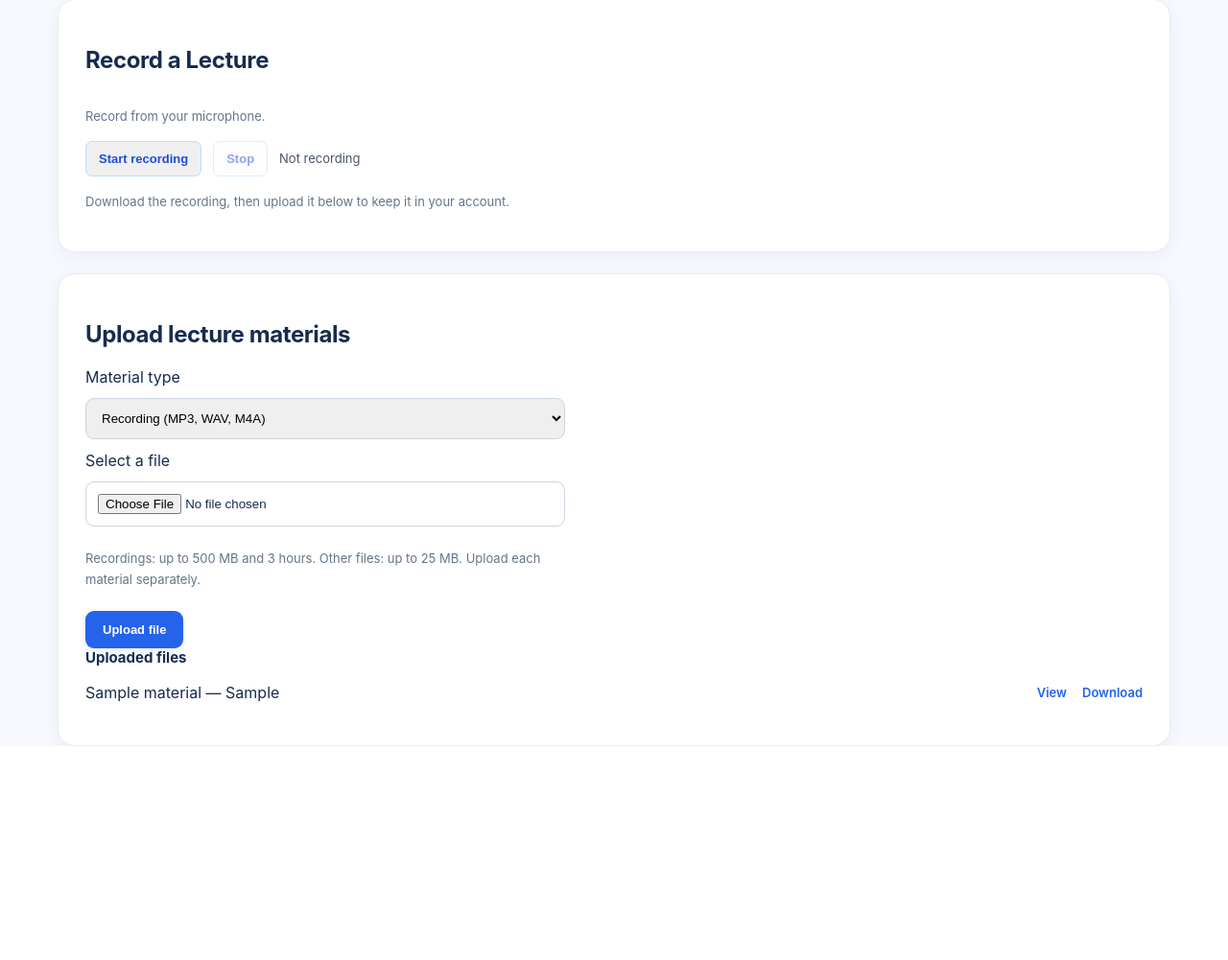
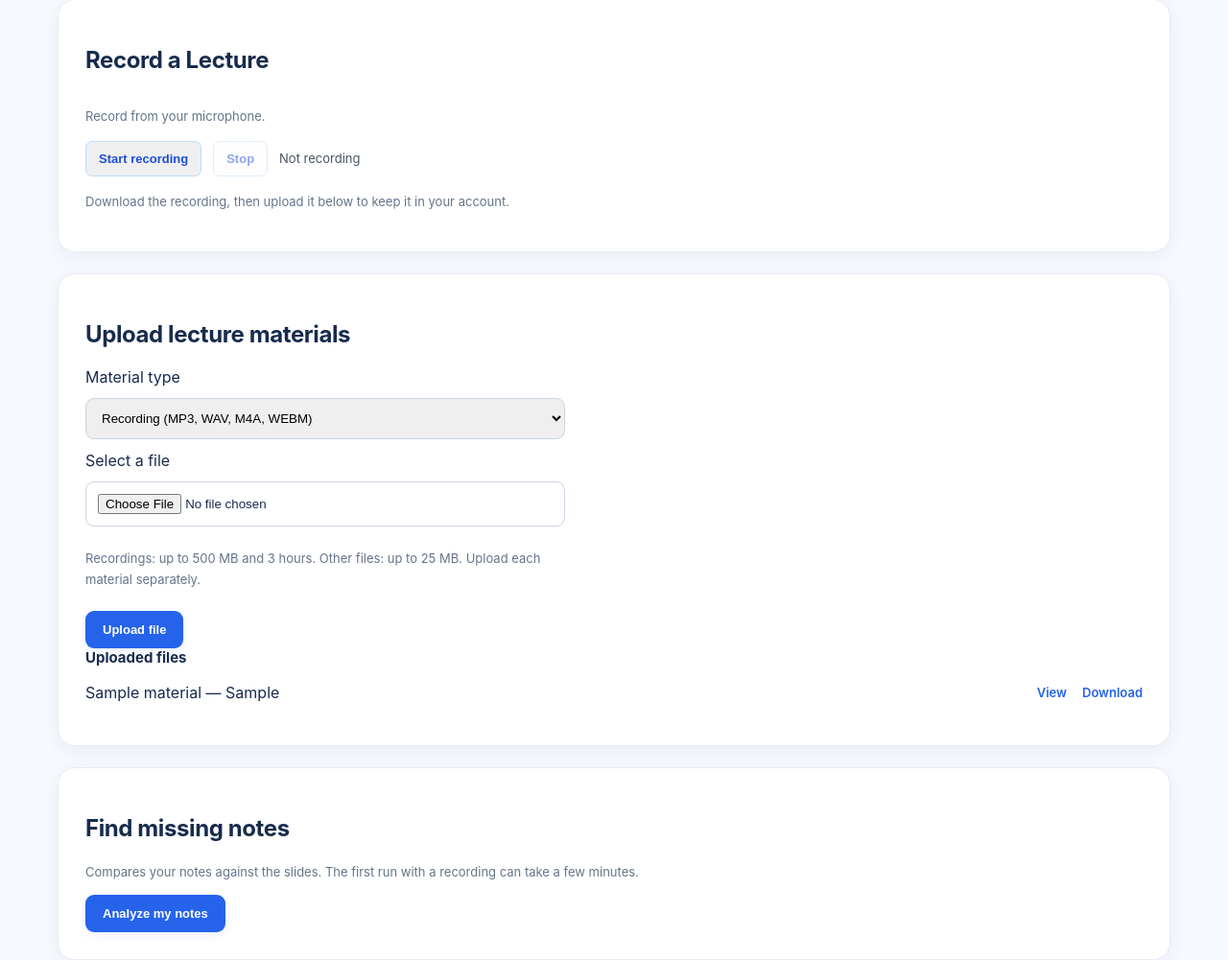
Before and after one commit to Ramih133/Note_Taking_Assitant_Capestone, a FastAPI app: page /lectures/1 in a window 1280 px wide. Shown: the part 768-1769 px from the top of the page at 96% size. Before the commit the page ends 1546 px from the top, so only its background shows below. Run offline with FastAPI, Linux system fonts and the light colour scheme; a user stored in the database is signed in; data comes from the database, SQL or seed files in the repository; tables that the repository leaves empty hold one stand-in row (values such as "Sample post").

Commit message:
Merged web app with analysis pipeline: add analyze route, results page, webm uploads, lecture text as transcript

```diff
--- a/partner_app/common.py
+++ b/notes_app/analysis/common.py
@@ -1,6 +1,5 @@
 from difflib import SequenceMatcher
 
-from sentence_transformers import SentenceTransformer, util
 
 
 BULLETS = "•·▪◦‣–-* "
@@ -23,6 +22,8 @@ _model = None
 def get_model():
     global _model
     if _model is None:
+        # imported here so the web app starts fast; the model only loads on first analysis
+        from sentence_transformers import SentenceTransformer
         _model = SentenceTransformer(MODEL_NAME)
     return _model
 
@@ -31,4 +32,5 @@ def encode(texts):
 
 
 def cos_sim(a, b):
+    from sentence_transformers import util
     return util.cos_sim(a, b)
--- a/partner_app/notes.py
+++ b/notes_app/analysis/notes.py
@@ -2,7 +2,7 @@ import re
 import pymupdf
 
 from collections import defaultdict
-from Note_Taking_Assitant_Capestone.partner_app.common import BULLETS, clean, cos_sim, encode, similar
+from analysis.common import BULLETS, clean, cos_sim, encode, similar
 
 
 def load_notes(path):
--- a/partner_app/slides.py
+++ b/notes_app/analysis/slides.py
@@ -4,8 +4,7 @@ import statistics
 
 import pymupdf
 
-from Note_Taking_Assitant_Capestone.partner_app.common import clean, cos_sim, encode, similar
-
+from analysis.common import clean, cos_sim, encode, similar
 
 BOLD_FLAG = 16
 
--- a/partner_app/app.py
+++ b/notes_app/app.py
@@ -1,3 +1,5 @@
+import json
+import logging
 import os
 import re
 import secrets
@@ -11,10 +13,12 @@ from starlette.datastructures import UploadFile
 from fastapi.responses import RedirectResponse, FileResponse, Response
 from fastapi.staticfiles import StaticFiles
 from fastapi.templating import Jinja2Templates
+from starlette.concurrency import run_in_threadpool
 from starlette.middleware.sessions import SessionMiddleware
 from password_utils import generate_password_hash, check_password_hash
 
 from database import connect, init_db
+from analysis.common import fmt_time
 
 # Project folders and study tools
 project_folder = Path(__file__).resolve().parent
@@ -23,7 +27,7 @@ upload_folder.mkdir(exist_ok=True)
 study_tools = [
     ("record", "Lecture Recording", "Record in your browser or upload lecture audio", "available"),
     ("catchup", "Lecture Catch Up", "Review what you missed during class", "planned"),
-    ("gaps", "Missing Notes", "Compare your notes with slides and audio", "planned"),
+    ("gaps", "Missing Notes", "Compare your notes with slides and audio", "available"),
     ("guides", "Study Guides", "Write and save your own study guides", "available"),
     ("quizzes", "Practice Quizzes", "Create flashcards and test your recall", "available"),
     ("exams", "Exam Preparation", "Use saved cards and study guides to prepare", "available"),
@@ -33,10 +37,10 @@ study_tools = [
 ]
 # Allowed uploads and file limits
 allowed_file_types = {
-    "recording": {".mp3", ".wav", ".m4a"},
+    "recording": {".mp3", ".wav", ".m4a", ".webm"},
     "slides": {".pdf"},
     "lecture": {".pdf", ".txt", ".docx"},
-    "notes": {".pdf", ".txt", ".docx", ".jpg", ".png"},
+    "notes": {".pdf", ".txt", ".docx"},  # images need OCR before the analysis can read them
 }
 max_recording_size = 500 * 1024 * 1024
 max_document_size = 25 * 1024 * 1024
@@ -47,6 +51,7 @@ app.add_middleware(SessionMiddleware, secret_key=os.environ.get("SECRET_KEY", "l
                    same_site="lax", https_only=os.environ.get("SECURE_COOKIES") == "1", max_age=8 * 3600)
 app.mount("/static", StaticFiles(directory=str(project_folder / "static")), name="static")
 templates = Jinja2Templates(directory=str(project_folder / "templates"))
+templates.env.globals["fmt_time"] = fmt_time
 init_db()
 
 # Browser  settings
@@ -392,6 +397,7 @@ async def upload(request: Request, lid: int):
         ".wav": header.startswith(b"RIFF") and header[8:12] == b"WAVE",
         ".mp3": header.startswith(b"ID3") or (len(header) >= 2 and header[0] == 255 and header[1] & 224 == 224),
         ".m4a": len(header) >= 8 and header[4:8] == b"ftyp",
+        ".webm": header.startswith(b"\x1a\x45\xdf\xa3"),
         ".txt": True,
     }.get(ext)
     if ext == ".docx":
@@ -406,8 +412,13 @@ async def upload(request: Request, lid: int):
         return redirect(request, "lecture", lid=lid)
     if kind == "recording":
         try:
-            audio = AudioFile(str(path))
-            duration = float(audio.info.length)
+            if ext == ".webm":
+                # mutagen can't read webm (what Chrome/Firefox record), so use librosa
+                import librosa
+                duration = float(librosa.get_duration(path=str(path)))
+            else:
+                audio = AudioFile(str(path))
+                duration = float(audio.info.length)
             if not 0 < duration <= max_recording_seconds:
                 raise ValueError("Recording must be 3 hours or shorter.")
         except Exception:
@@ -466,7 +477,7 @@ def view_material(request: Request, mid: int):
     if not file_path.is_file():
         raise HTTPException(404, "File not found")
     ext = Path(m["original_name"]).suffix.lower()
-    preview_types = {".pdf": "application/pdf", ".txt": "text/plain; charset=utf-8",
+    preview_types = {".webm": "audio/webm", ".pdf": "application/pdf", ".txt": "text/plain; charset=utf-8",
         ".png": "image/png", ".jpg": "image/jpeg", ".mp3": "audio/mpeg",
         ".wav": "audio/wav", ".m4a": "audio/mp4"}
     if ext not in preview_types:
@@ -563,3 +574,71 @@ async def delete_card(request: Request, cid: int, card_id: int):
     with connect() as db:
         db.execute("DELETE FROM study_cards WHERE id=? AND course_id=?", (card_id, cid))
     return redirect(request, "course", cid=cid)
+
+
+# Missing notes analysis (runs the analysis/ pipeline on a lecture's saved files)
+def run_analysis(lid: int):
+    from analysis.notes import find_missing, load_notes, note_quality, recap_missing
+    from analysis.slides import analyze_slides
+
+    with connect() as db:
+        # oldest first, so the newest upload of each kind wins
+        mats = {m["kind"]: m for m in db.execute(
+            "SELECT * FROM materials WHERE lecture_id=? ORDER BY id", (lid,)).fetchall()}
+        typed = db.execute("SELECT content FROM lecture_notes WHERE lecture_id=?", (lid,)).fetchone()
+    if "slides" not in mats:
+        return None, "Upload the lecture slides (PDF) first."
+
+    if typed and typed["content"].strip():
+        notes_text = typed["content"]
+    elif "notes" in mats and Path(mats["notes"]["stored_name"]).suffix in {".pdf", ".docx", ".txt"}:
+        notes_text = load_notes(str(upload_folder / mats["notes"]["stored_name"]))
+    else:
+        return None, "Write your notes on this page or upload them (PDF, DOCX or TXT) first."
+
+    transcript = None
+    rec = mats.get("recording")
+    lecture_text = mats.get("lecture")
+    if rec:
+        if rec["extracted_text"]:
+            transcript = json.loads(rec["extracted_text"])
+        else:
+            from analysis.transcribe import transcribe
+            transcript = transcribe(str(upload_folder / rec["stored_name"]))
+            with connect() as db:  # cache it so Whisper only runs once per recording
+                db.execute("UPDATE materials SET extracted_text=? WHERE id=?",
+                           (json.dumps(transcript), rec["id"]))
+    elif lecture_text:
+        # no recording, so use the uploaded lecture text as a transcript without timestamps.
+        # each sentence gets its index as "start" so they stay in order and don't collide
+        text = load_notes(str(upload_folder / lecture_text["stored_name"]))
+        sentences = [s.strip() for s in re.split(r"(?<=[.!?])\s+", text) if len(s.strip()) >= 3]
+        transcript = [{"start": float(i), "end": float(i), "text": s} for i, s in enumerate(sentences)] or None
+
+    points = analyze_slides(str(upload_folder / mats["slides"]["stored_name"]), transcript, verbose=False)
+    return {
+        "missing": find_missing(points, notes_text),
+        "quality": note_quality(points, notes_text),
+        "recaps": recap_missing(points, notes_text, transcript),
+        "used_recording": rec is not None,
+        "used_lecture_text": rec is None and transcript is not None,
+    }, None
+
+@app.post("/lectures/{lid}/analyze", name="analyze")
+async def analyze(request: Request, lid: int):
+    login_check = check_login(request)
+    if login_check:
+        return login_check
+    lec = get_user_lecture(request, lid)
+    await get_form_data(request)
+    # heavy work goes to a thread so the rest of the site doesn't freeze
+    try:
+        result, error = await run_in_threadpool(run_analysis, lid)
+    except Exception:
+        # full traceback still goes to the terminal for debugging
+        logging.exception("Analysis failed for lecture %s", lid)
+        result, error = None, "Analysis failed. Check that your slides, notes and recording open correctly, then try again."
+    if error:
+        show_message(request, error)
+        return redirect(request, "lecture", lid=lid)
+    return show_page(request, "gaps_result", lecture=lec, **result)
--- a/partner_app/templates/index1.html
+++ b/notes_app/templates/index1.html
@@ -1,4 +1,3 @@
-
 <!doctype html>
 <html lang="en"><head><meta charset="utf-8"><meta name="viewport" content="width=device-width,initial-scale=1">
 <title>Note Taking Assistant | Your Study Space</title><link rel="stylesheet" href="{{ request.url_for('static',path='style.css') }}"></head>
@@ -97,10 +96,14 @@
 <div class="panel extra" id="audio-recorder"><div class="section-title"><h2>Record a Lecture</h2></div><p>Record from your microphone.</p><div class="recorder-actions"><button type="button" class="outline-button" id="record-start">Start recording</button><button type="button" class="outline-button" id="record-stop" disabled>Stop</button><span id="record-status">Not recording</span></div><audio id="record-preview" controls hidden></audio><a id="record-save" class="button" hidden>Save recording</a><p class="form-hint">Download the recording, then upload it below to keep it in your account.</p></div>
 <div class="panel extra"><h2>Upload lecture materials</h2>
 <form method="post" action="{{ request.url_for('upload',lid=lecture.id) }}" enctype="multipart/form-data" class="upload-form">
-<input type="hidden" name="csrf" value="{{ csrf }}"><label>Material type</label><select name="kind"><option value="recording">Recording (MP3, WAV, M4A)</option><option value="slides">Slides (PDF)</option><option value="lecture">Lecture text (PDF, DOCX, TXT)</option><option value="notes">My notes (PDF, DOCX, TXT, JPG, PNG)</option></select>
-<label>Select a file</label><input type="file" name="file" accept=".pdf,.docx,.txt,.jpg,.png,.mp3,.wav,.m4a" required><p class="upload-help">Recordings: up to 500 MB and 3 hours. Other files: up to 25 MB. Upload each material separately.</p><button class="button">Upload file</button></form>
+<input type="hidden" name="csrf" value="{{ csrf }}"><label>Material type</label><select name="kind"><option value="recording">Recording (MP3, WAV, M4A, WEBM)</option><option value="slides">Slides (PDF)</option><option value="lecture">Lecture transcript / text (PDF, DOCX, TXT), used if there is no recording</option><option value="notes">My notes (PDF, DOCX, TXT)</option></select>
+<label>Select a file</label><input type="file" name="file" accept=".pdf,.docx,.txt,.mp3,.wav,.m4a,.webm" required><p class="upload-help">Recordings: up to 500 MB and 3 hours. Other files: up to 25 MB. Upload each material separately.</p><button class="button">Upload file</button></form>
 <h3>Uploaded files</h3>{% for m in materials %}<div class="file-row"><span>{{ m.original_name }} — {{ {'notes':'My notes','recording':'Recording','slides':'Slides','lecture':'Lecture text'}.get(m.kind, m.kind) }}</span><span class="file-actions"><a href="{{ request.url_for('view_material',mid=m.id) }}" target="_blank" rel="noopener">View</a><a href="{{ request.url_for('download',mid=m.id) }}">Download</a></span></div>{% else %}<p>No uploads yet.</p>{% endfor %}
-</div></section>
+</div>
+<div class="panel extra" id="find-missing"><h2>Find missing notes</h2>
+<p>Compares your notes against the slides{% if materials|selectattr('kind','equalto','recording')|list %} and the recording{% elif materials|selectattr('kind','equalto','lecture')|list %} and the lecture text{% endif %}. The first run with a recording can take a few minutes.</p>
+<form method="post" action="{{ request.url_for('analyze',lid=lecture.id) }}" onsubmit="const b=this.querySelector('button');b.disabled=true;b.textContent='Analyzing…'">
+<input type="hidden" name="csrf" value="{{ csrf }}"><button class="button">Analyze my notes</button></form></div></section>
 <!-- Study Tools -->
 {% elif page=='features' %}
 <section class="tool-page"><div class="eyebrow">STUDY SPACE</div><h1>Study Tools</h1>
@@ -111,9 +114,28 @@
 <div class="panel"><h2>Choose a course</h2>
 <form method="get" action="{{ request.url_for('tool_page',tool=tool_key) }}" class="feature-course-picker"><select name="cid" aria-label="Choose course" required><option value="">Select a course</option>{% for c in courses %}<option value="{{ c.id }}" {{ 'selected' if c.id==selected_course else '' }}>{{ c.name }}{% if c.code %} ({{ c.code }}){% endif %}</option>{% endfor %}</select><button class="button">Use this course</button></form>
 {% if not courses %}<p>You haven't created a course yet. <a href="{{ request.url_for('my_courses') }}">Create one in My Courses</a>.</p>{% endif %}
-{% if selected_course %}<div class="chosen-course"><h3>Your lectures</h3><div class="lecture-links">{% for lec in lectures %}<a class="lecture-link" href="{{ request.url_for('lecture',lid=lec.id) }}"><span>📖 {{ lec.title }}</span><span>Open →</span></a>{% else %}<p>No lectures in this course yet. <a href="{{ request.url_for('course',cid=selected_course) }}">Add a lecture</a>.</p>{% endfor %}</div><a class="outline-button" href="{{ request.url_for('course',cid=selected_course) }}">Open course workspace</a></div>{% endif %}
+{% if selected_course %}<div class="chosen-course"><h3>Your lectures</h3><div class="lecture-links">{% if tool_key == 'gaps' %}<p class="form-hint">Pick a lecture. It needs slides and your notes, and a recording or lecture text makes the results better.</p>{% endif %}{% for lec in lectures %}<a class="lecture-link" href="{{ request.url_for('lecture',lid=lec.id) }}{{ '#find-missing' if tool_key == 'gaps' else '' }}"><span>📖 {{ lec.title }}</span><span>{{ 'Check notes →' if tool_key == 'gaps' else 'Open →' }}</span></a>{% else %}<p>No lectures in this course yet. <a href="{{ request.url_for('course',cid=selected_course) }}">Add a lecture</a>.</p>{% endfor %}</div><a class="outline-button" href="{{ request.url_for('course',cid=selected_course) }}">Open course workspace</a></div>{% endif %}
 
 </div></section>
+<!-- Missing notes results -->
+{% elif page=='gaps_result' %}
+<section class="tool-page"><a class="back" href="{{ request.url_for('lecture',lid=lecture.id) }}">← {{ lecture.title }}</a><div class="eyebrow">MISSING NOTES</div><h1>{{ lecture.title }}</h1>
+<div class="panel"><h2>Notes score: {{ quality.score }}/100</h2>
+{% if quality.coverage %}<p>{{ quality.coverage }} covered, weighted by importance{% if used_recording %} · slides + recording{% elif used_lecture_text %} · slides + lecture text{% else %} · slides only{% endif %}</p>
+{% for t in quality.tips %}<div class="notice">{{ t }}</div>{% endfor %}
+{% else %}<p>{{ quality.summary }}</p>{% endif %}</div>
+<div class="panel extra"><h2>High-importance points you missed</h2>
+{% for m in missing %}<div class="file-row"><span><strong>{{ m.text }}</strong>
+<small>Slide {{ m.slide }} · {{ m.section or m.title }} · {{ m.reasons|join(', ') }}</small>
+<small>Closest note ({{ m.similarity }}): {{ m.best_match or '—' }}</small></span></div>
+{% else %}<p>Your notes cover all the high-importance points.</p>{% endfor %}</div>
+<div class="panel extra"><h2>Section recaps</h2>
+{% for r in recaps %}<h3>{{ r.section }} <small>slides {{ r.slides }} · {{ r.coverage }} covered</small></h3>
+{% if r.summary %}<p>{{ r.summary }}</p>{% endif %}
+<ul>{% for p in r.missing %}<li>[{{ p.importance }}] {{ p.text }} (slide {{ p.slide }})</li>{% endfor %}</ul>
+{% if r.excerpts %}<p><strong>What the prof said:</strong></p><ul>{% for t, s in r.excerpts %}<li>{% if used_recording %}[{{ fmt_time(t) }}] {% endif %}{{ s }}</li>{% endfor %}</ul>{% endif %}
+{% else %}<p>No sections need a recap.</p>{% endfor %}</div>
+</section>
 {% endif %}</main><script>
 const notesForm=document.getElementById('lecture-notes-form');
 if(notesForm){
```
Also changed, not shown: notes_app/main.py (renamed from partner_app/main.py, +6 -5 lines), notes_app/requirements.txt (renamed from partner_app/requirements.txt, +8 -1 lines), notes_app/analysis/sample_data.py (renamed from partner_app/sample_data.py), notes_app/analysis/transcribe.py (renamed from partner_app/transcribe.py), notes_app/database.py (renamed from partner_app/database.py), notes_app/password_utils.py (renamed from partner_app/password_utils.py), notes_app/static/style.css (renamed from partner_app/static/style.css), 3 other files.
